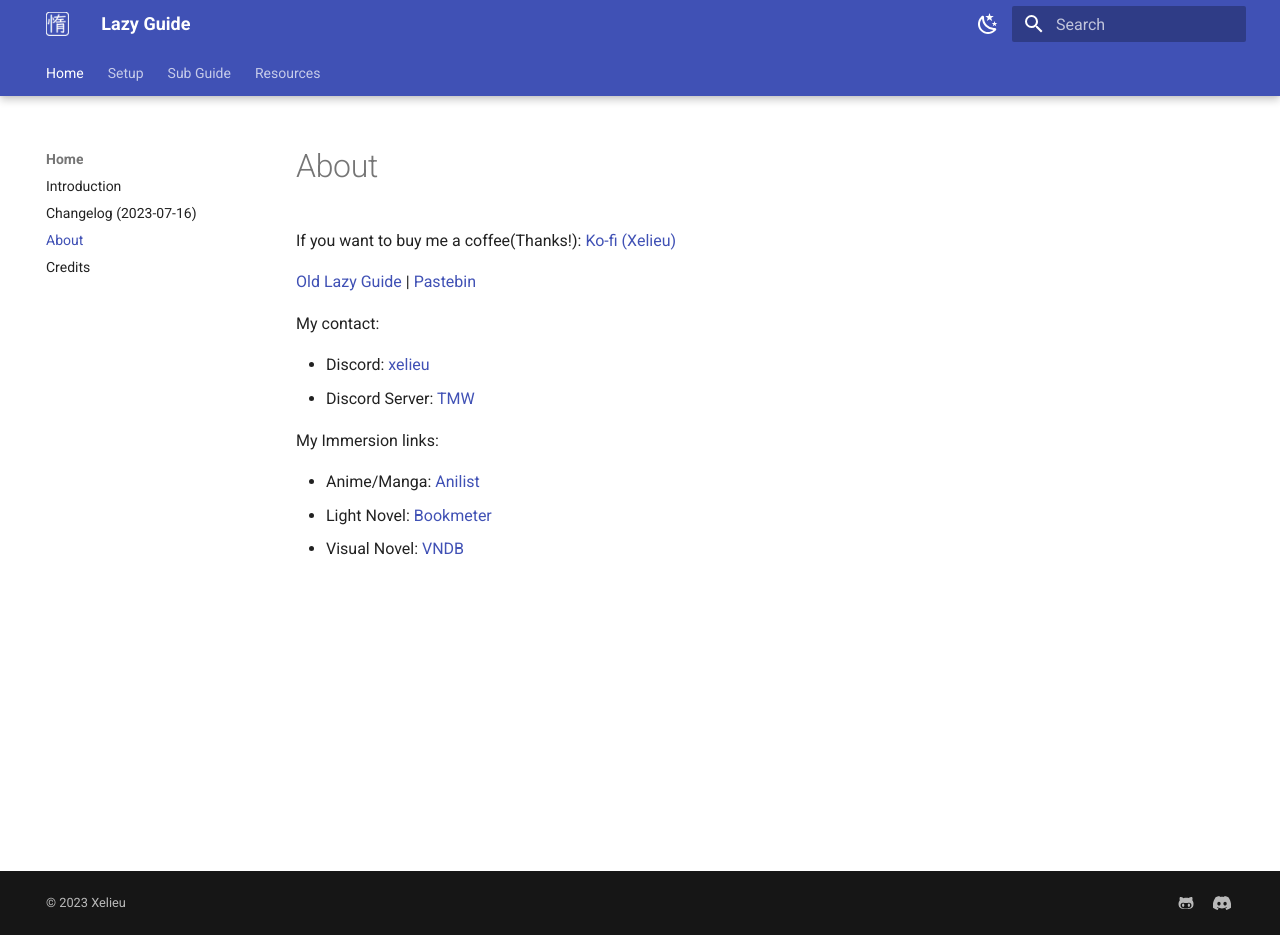
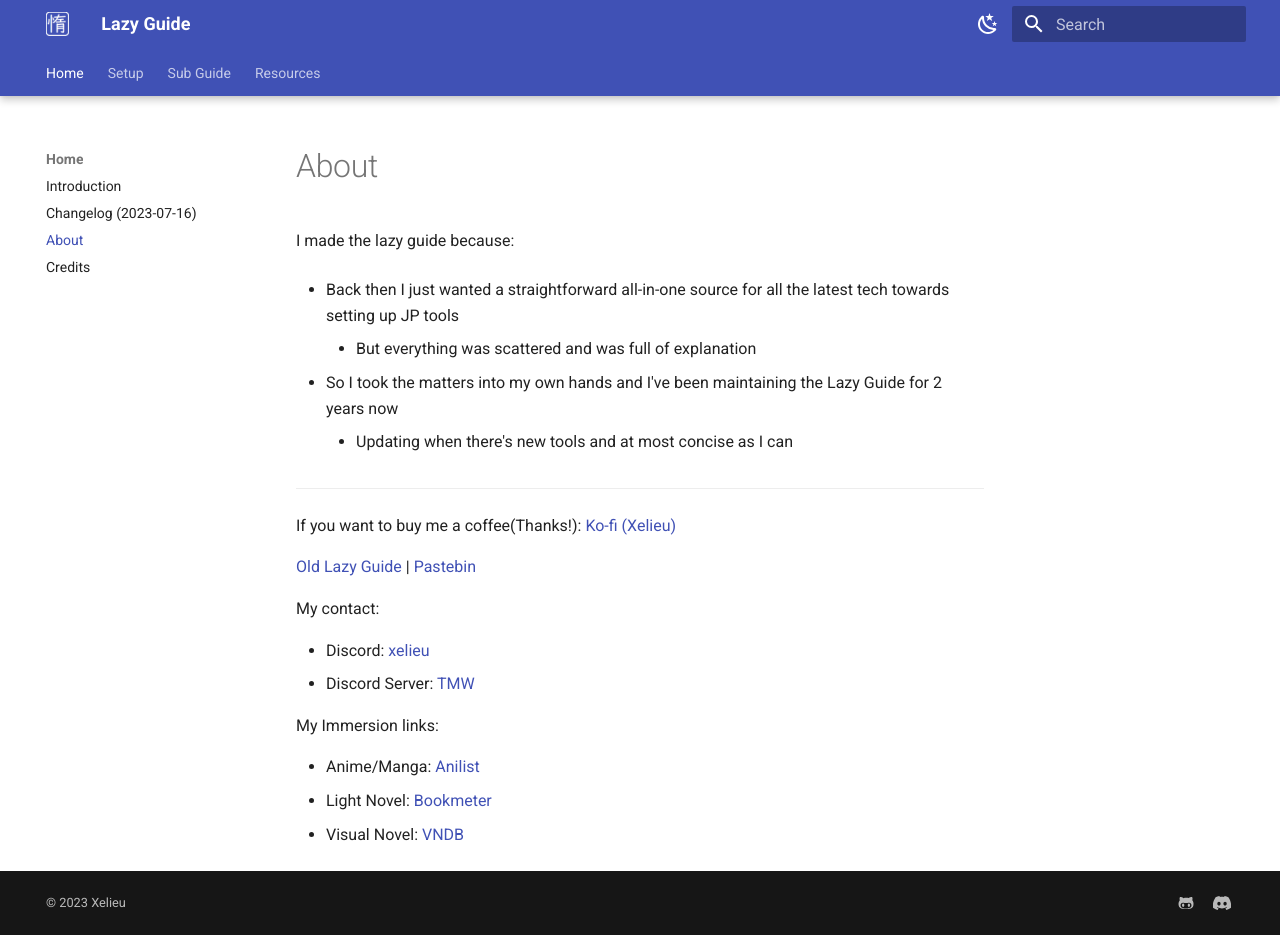
Before and after one commit to Xelieu/xelieu.github.io, an MkDocs documentation site: the page built from docs/jp-lazy-guide/about.md, in a window 1280 px wide and 935 px high. Built offline with MkDocs 1.6.1 and Material for MkDocs 9.7.7, drawn with Linux system fonts in a browser that asks for light colours.

Commit message:
$updated about info

```diff
--- a/docs/jp-lazy-guide/about.md
+++ b/docs/jp-lazy-guide/about.md
@@ -3,6 +3,16 @@ hide:
   - footer
 ---
 # About
+
+I made the lazy guide because:
+
+- Back then I just wanted a straightforward all-in-one source for all the latest tech towards setting up JP tools
+    - But everything was scattered and was full of explanation
+
+- So I took the matters into my own hands and I've been maintaining the Lazy Guide for 2 years now
+    - Updating when there's new tools and at most concise as I can
+
+---
 
 If you want to buy me a coffee(Thanks!): [Ko-fi (Xelieu)](https://ko-fi.com/xelieu)
 
```
